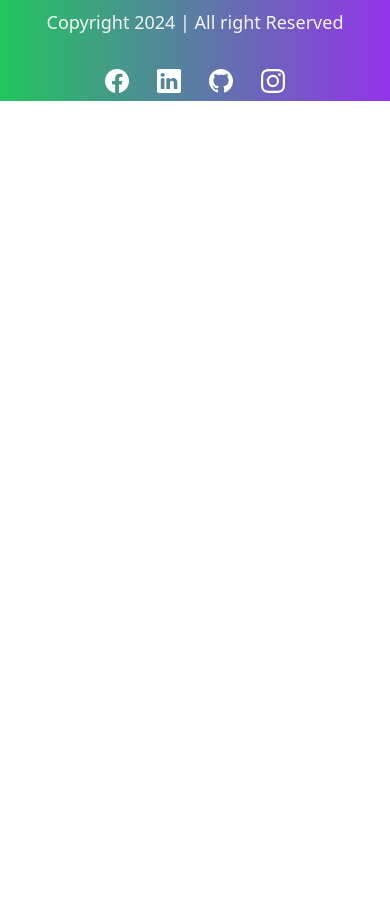
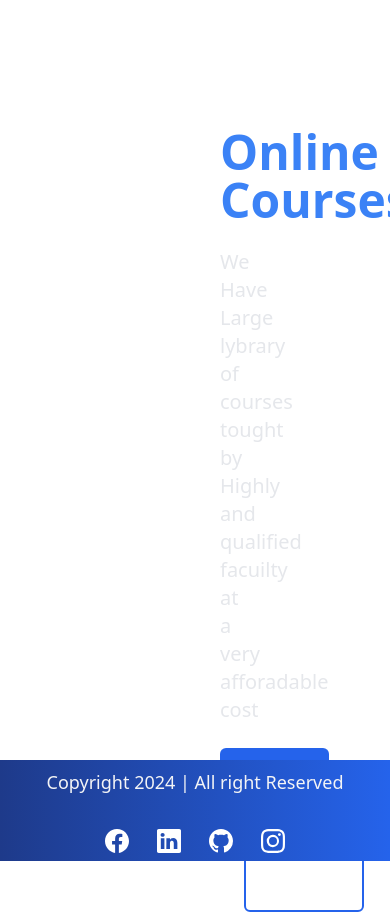
Before and after one commit to Akashchoudhary01/LMS-FrontendNew, a React (Vite) app: page / in a window 390 px wide. Before the commit the page ends 844 px from the top, so only its background shows below. Built offline with nearby package versions, Linux system fonts and the light colour scheme.

Commit message:
Added basic layout

```diff
--- a/src/App.jsx
+++ b/src/App.jsx
@@ -1,15 +1,16 @@
 import './App.css'
-import { Routes } from 'react-router-dom'
-import Footer from './Components/Footer'
+import { Route, Routes } from 'react-router-dom'
+import HomePage from './Pages/HomePage';
+// import Footer from './Components/Footer'
 
 function App() {
 
   return (
     <>
-      {/* <Routes> */}
-           {/* <h1>Ram Ram</h1> */}
-      {/* </Routes> */}
-      <Footer/>
+      <Routes>
+            <Route path='/' element={<HomePage/>}></Route>
+       </Routes>
+
     </>
   )
 }
--- a/src/Components/Footer.jsx
+++ b/src/Components/Footer.jsx
@@ -7,7 +7,7 @@
 function Footer(){
     return(
         <>
-        <footer className='relative left-0 bottom-0 h-[12vh] py-2 flex flex-col sm:flex-row items-center justify-between text-gray-100 bg-gradient-to-r from-green-500 to-purple-600 sm:px-20 '>
+        <footer className='relative left-0 bottom-0 h-[12vh] py-2 flex flex-col sm:flex-row items-center justify-between text-gray-100 bg-gradient-to-r from-blue-900 to-blue-600 sm:px-20 '>
         <section className='text-lg'>
             Copyright {year} | All right Reserved
         </section>
--- /dev/null
+++ b/src/Layouts/HomeLayout.jsx
@@ -0,0 +1,77 @@
+import {FiMenu} from 'react-icons/fi';
+import {AiFillCloseCircle} from 'react-icons/ai';
+
+import {Link} from 'react-router-dom';
+import Footer from '../Components/Footer';
+
+function HomeLayout({children}){
+    //  //  //
+    function changeWidth(){
+        const drawerSide = document.getElementsByClassName('drawer-side');
+        drawerSide[0].style.width = 'auto';
+    }
+    function hideDrawer(){
+        const element = document.getElementsByClassName('drawer-toggle');
+        element[0].checked = false;
+
+        function changeWidth(){
+            const drawerSide = document.getElementsByClassName('drawer-side');
+            drawerSide[0].style.width = '0';
+        }
+
+
+    }
+    //  //  //
+    return(
+     <div className="min-h-[90vh] ">
+        {/* Drawer */}
+        <div className="drawer absolute left-0 z-50 w-fit">
+            <input id="my-drawer"  type="checkbox" className="drawer-toggle" />
+            <div className="drawer-content">
+
+                <label htmlFor="my-drawer" className="cursor-pointer relative">
+                    <FiMenu
+                    size={'32px'} className='font-bold text-white m-4 '
+                    onClick={changeWidth}
+                    />
+                </label>
+            </div>
+
+            <div className='drawer-side w-0 '>
+                <label htmlFor="my-drawer" className='drawer-overlay'>
+
+                </label>
+                <ul className="menu p-4 w-48 sm:w-80 bg-base-100 text-base-content">
+                    <li className='w-fit absolute right-2 z-50'>
+                        <button onClick={hideDrawer}>
+                            <AiFillCloseCircle size={24}/>
+                        </button>
+                    </li>
+                    <li>
+                        <Link to="/">Home</Link>
+                    </li>
+                    <li>
+                        <Link to="/courses">All Courses</Link>
+                    </li>
+                    <li>
+                        <Link to="/contect">Contect Us</Link>
+                    </li>
+                    <li>
+                        <Link to="/About">About Us</Link>
+                    </li>
+                </ul>
+
+            </div>
+
+        </div>
+
+        {children}
+
+        {/* Footer */}
+        <Footer/>
+
+     </div>
+    )
+
+}
+export default HomeLayout;
--- /dev/null
+++ b/src/Pages/HomePage.jsx
@@ -0,0 +1,39 @@
+import HomeLayout from "../Layouts/HomeLayout";
+import { Link } from "react-router-dom";
+
+function HomePage() {
+  return (
+    <HomeLayout>
+      <div className="pt-10 text-white flex items-center justify-center gap-10 mx-60 h-[90vh]">
+        <div className="w-1/2 space-y-6">
+          <h1 className="text-5xl font-semibold">
+            Find Out The Best !{" "}
+            <span className="text-blue-500 font-bold">Online Courses</span>
+          </h1>
+          <p className="text-xl text-gray-200">
+            We Have Large lybrary of courses tought by Highly and qualified
+            facuilty at a very afforadable cost
+          </p>
+          <div className="space-x-6">
+            <Link to="/courses">
+              <button className="bg-blue-600 px-5 py-3 rounded-md font-semibold text-lg cursor-pointer hover:bg-blue-700 transition-all ease-in-out duration-300">
+                Explore courses
+              </button>
+            </Link>
+
+            <Link to="/contact">
+              <button className=" px-5 py-3 rounded-md font-semibold text-lg border-2 border-blue-600 cursor-pointer hover:bg-blue-600 transition-all ease-in-out duration-300">
+                Contact-us
+              </button>
+            </Link>
+          </div>
+        </div>
+        <div className="w-1/2 flex items-center justify-center">
+        <img src="" alt="Home Page image" />
+
+        </div>
+      </div>
+    </HomeLayout>
+  );
+}
+export default HomePage;
--- a/tailwind.config.js
+++ b/tailwind.config.js
@@ -6,5 +6,5 @@
     theme: {
       extend: {},
     },
-    plugins: [],
+    plugins: [require('daisyui') , require('@tailwindcss/line-clamp')],
   };
```
